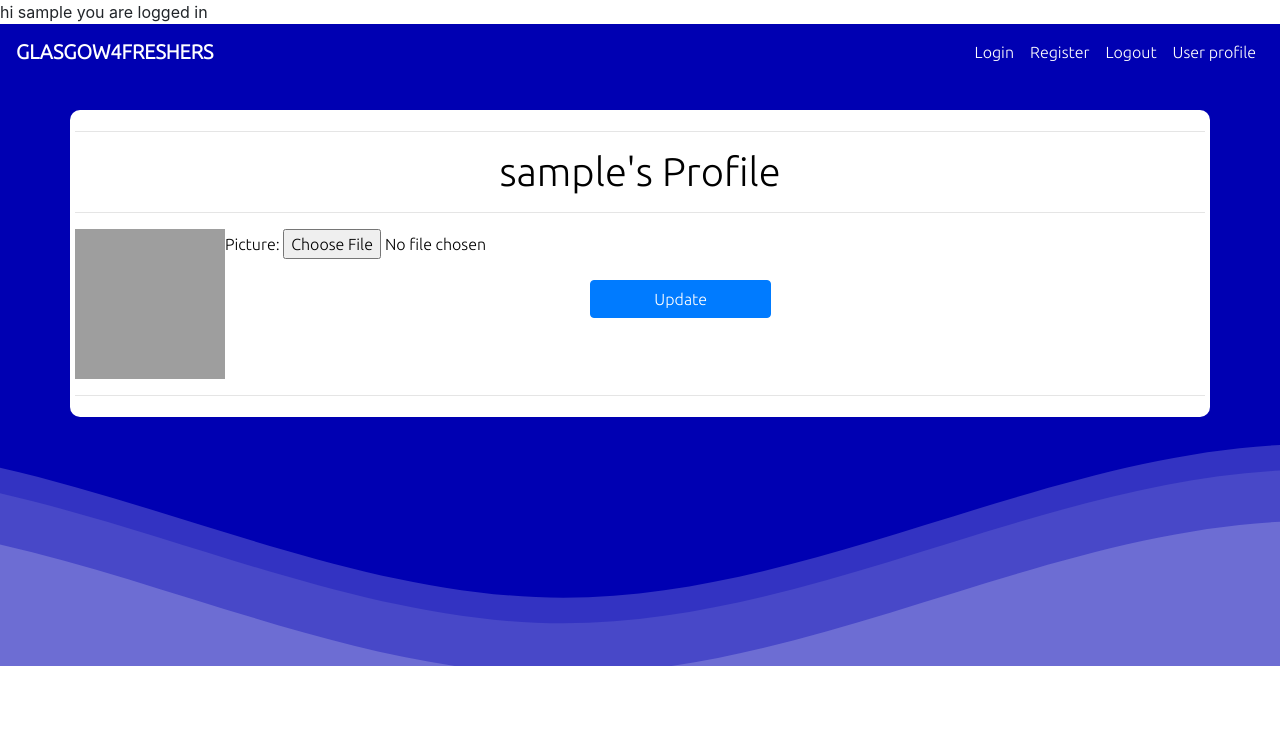
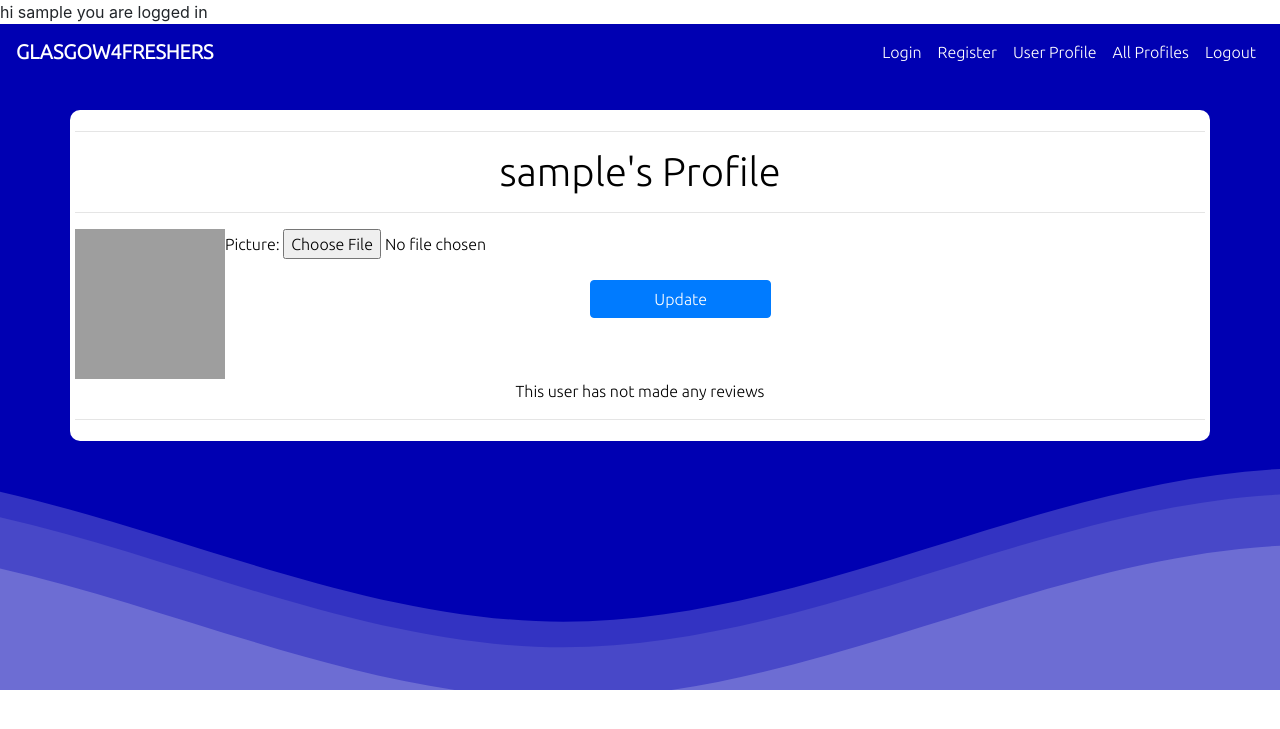
Before and after one commit to lukehops/Glasgow4Freshers, a Django app: a page that uses templates/base.html in a window 1280 px wide. Shown: the top 729 px of the page. Run offline with Django 3.2, Linux system fonts and the light colour scheme; the visitor is signed in with stand-in values (Sample User, id 1); data comes from the database, SQL or seed files in the repository; data that the repository does not hold is empty; some libraries are stand-ins or nearby versions; some web fonts are replaced; grey boxes are pictures that could not be loaded.

Commit message:
logged in users can view all other user profiles and their reviews

```diff
--- a/G4F_APP/views.py
+++ b/G4F_APP/views.py
@@ -164,6 +164,11 @@ class ProfileView(View):
 		context_dict = {'user_profile': user_profile, 'selected_user': user, 'form': form}
 		return render(request, 'profile.html', context_dict)
 
+class ListProfilesView(View):
+	@method_decorator(login_required)
+	def get(self, request):
+		profiles = UserProfile.objects.all()
+		return render(request, 'list_profiles.html', {'userprofile_list': profiles})
 
 from datetime import datetime
 
--- a/Glasgow4Freshers/urls.py
+++ b/Glasgow4Freshers/urls.py
@@ -40,5 +40,6 @@ urlpatterns = [
     path('accounts/', include('registration.backends.simple.urls')),
     path('register_profile/', views.register_profile, name='register_profile'),
     path('profile/<username>/', views.ProfileView.as_view(), name='profile'),
+    path('profiles/', views.ListProfilesView.as_view(), name='list_profiles'),
     path('leave_review/', views.leave_review, name='leave_review'),
 ] + static(settings.MEDIA_URL, document_root=settings.MEDIA_ROOT)
--- a/templates/base.html
+++ b/templates/base.html
@@ -144,12 +144,17 @@
 			    </li>
 			    {% if user.is_authenticated %}
 			    <li class="nav-item">
-			      <a style="color: white" class="nav-link" href="{% url 'logout' %}">Logout</a>
+			      <a style="color: white" class="nav-link" href="{% url 'profile' user.username %}">User Profile</a>
+			    </li>
+			    {% endif %}
+			    {% if user.is_authenticated %}
+			    <li class="nav-item">
+			      <a style="color: white" class="nav-link" href="{% url 'list_profiles' %}">All Profiles</a>
 			    </li>
 			    {% endif %}
 			     {% if user.is_authenticated %}
 			    <li class="nav-item">
-			      <a style="color: white" class="nav-link" href="{% url 'profile' user.username %}">User profile</a>
+			      <a style="color: white" class="nav-link" href="{% url 'logout' %}">Logout</a>
 			    </li>
 			    {% endif %}
 			</ul>
--- a/templates/profile.html
+++ b/templates/profile.html
@@ -71,6 +71,8 @@ alt="{{ selected_user.username }}'s profile image" />
                     </div>
                   </div>
       {% endfor %}
+      {% else %}
+      <p>This user has not made any reviews</p>
       {% endif %}
       <hr />
 </div>
```
Also changed, not shown: templates/list_profiles.html (added, +37 -0 lines).
